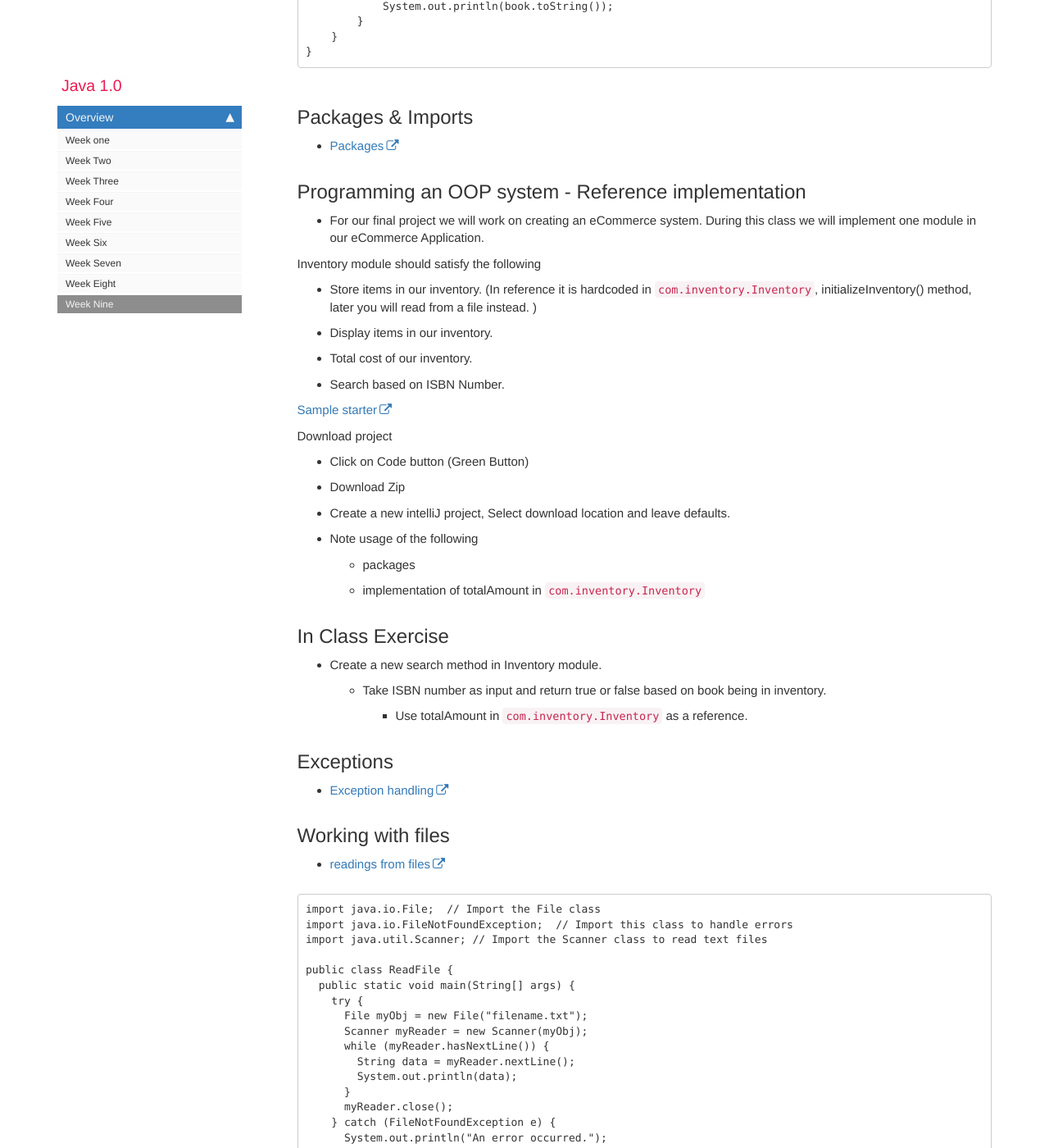
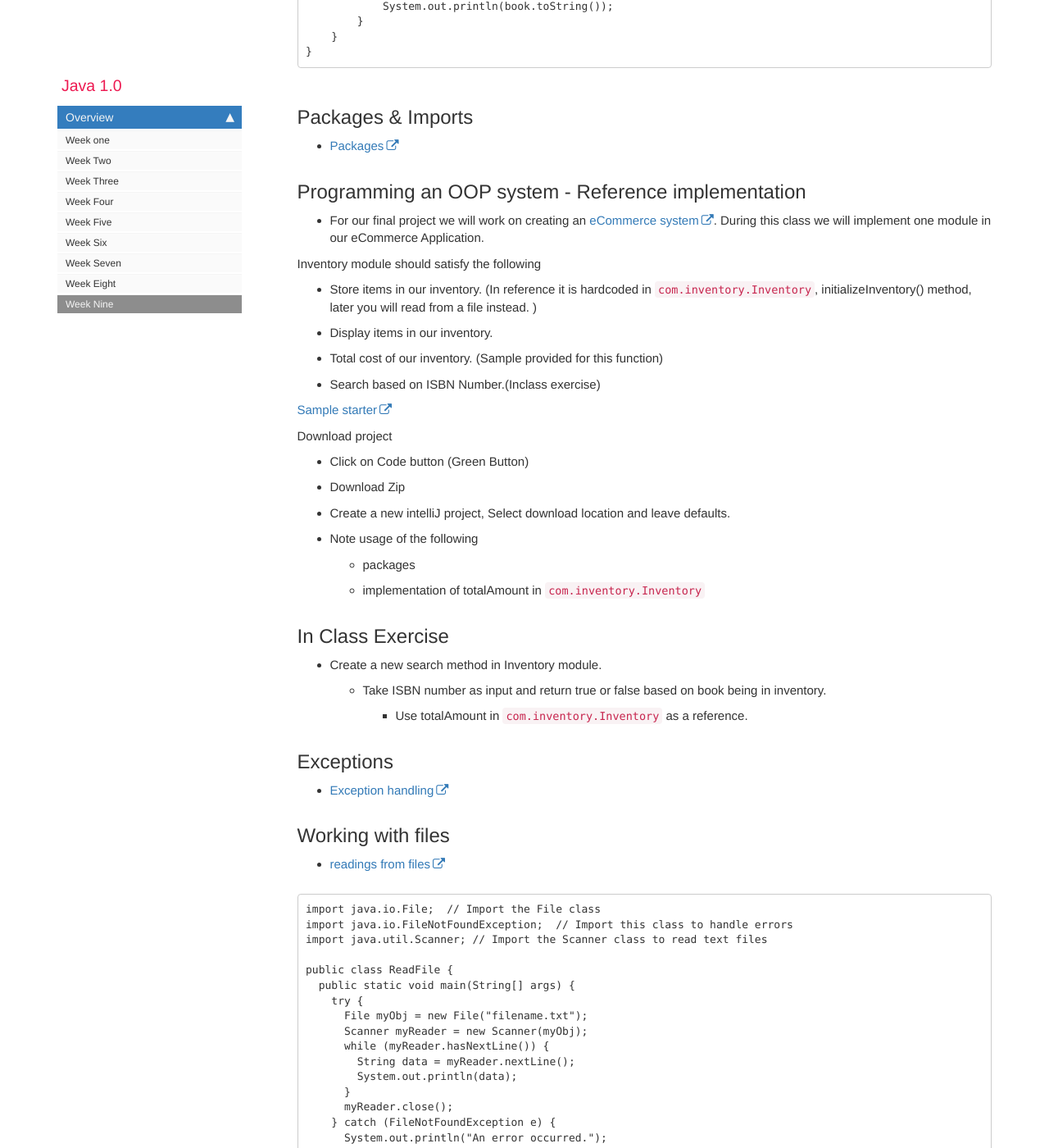
Before and after one commit to rambethina/java, a Jekyll site: the page built from pages/mydoc/mydoc_week_nine.md, in a window 1280 px wide and 1400 px high, scrolled down 1797 px. Shown: the whole window at 82% size. Built offline with Jekyll 4.4.1, drawn with Linux system fonts in a browser that asks for light colours; comment, search, counter and statistics services are not loaded; some of the changed text lies outside the part shown.

Commit message:
week 9 add assignment

````diff
--- a/pages/mydoc/mydoc_week_nine.md
+++ b/pages/mydoc/mydoc_week_nine.md
@@ -83,14 +83,14 @@ public class ArrayListSample {
 
 ## Programming an OOP system - Reference implementation
 
-* For our final project we will work on creating an eCommerce system. During this class we will implement one
+* For our final project we will work on creating an [eCommerce system](https://rambethina.github.io/java/mydoc_week_eight.html#final-project-more-details-will-be-added-later-this-section-is-more-of-a-helper-to-think-through-object-oriented-programming). During this class we will implement one
 module in our eCommerce Application.
 
 Inventory module should satisfy the following
 * Store items in our inventory. (In reference it is hardcoded in `com.inventory.Inventory`, initializeInventory() method, later you will read from a file instead. )
 * Display items in our inventory.
-* Total cost of our inventory.
-* Search based on ISBN Number.
+* Total cost of our inventory. (Sample provided for this function)
+* Search based on ISBN Number.(Inclass exercise)
 
 [Sample starter](https://github.com/rambethina/ECommerceInventoryModule)
 
@@ -140,7 +140,7 @@ public class ReadFile {
 }
 ```
 
-## In Class Exercise
+## In Class Exercise & Assignment for the week
 
 * Continue implementation of Inventory module.
 * Initialize inventory from a file instead(ie remove hard coded values.)
````
Also changed, not shown: other parts of pages/mydoc/mydoc_week_nine.md (+1 -1 lines).
